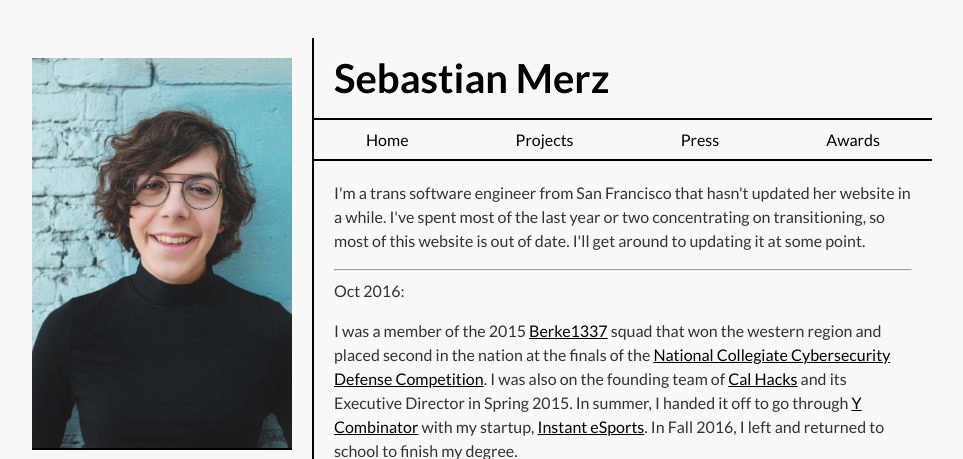
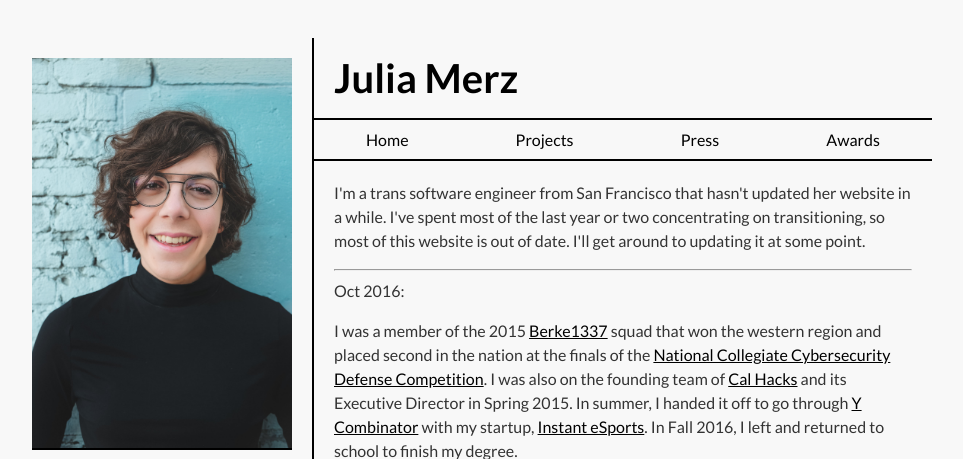
Before and after one commit to JuliaMerz/personal-website, a Flask app: page / in a window 1280 px wide. Shown: the top 459 px of the page, without its empty margins (168-1131 px from the left). Run offline with Flask 2, Linux system fonts and the light colour scheme.

Commit message:
url updates

```diff
--- a/app/templates/base.html
+++ b/app/templates/base.html
@@ -14,7 +14,7 @@
 
     <link type="text/css" media="screen" rel="stylesheet" href="{{
       url_for('static', filename='screen.css') }}" />
-    <title>Sebastian Merz{% block title %}{% endblock %}</title>
+    <title>Julia Merz{% block title %}{% endblock %}</title>
   </head>
   <body>
   <div id="page">
@@ -23,7 +23,7 @@
           <img id="profile" src="{{url_for('static', filename='profile.jpg')}}"></img>
       </div>
         <div id="leftmenu" class="wrapper cutcorner">
-          <!-- Sebastian Merz -->
+          <!-- Julia Merz -->
           <!-- <ul> -->
           <!--   <li><a href="/">Home</a></li> -->
           <!--   <li><a href="/projects">Projects</a></li> -->
@@ -35,7 +35,7 @@
     </div>
   <div id="rightbox">
     <div id="banner" class="wrapper">
-      <h1>Sebastian {% if current_path=="esports" %}<b>'TheSambasti'</b> {% endif -%} Merz</h1>
+      <h1>Julia {% if current_path=="esports" %}<b>'TheSambasti'</b> {% endif -%} Merz</h1>
       <!--<h1>{{ config.TITLE_HTML }} <b>{{ config.TAGLINE }}</b> </h1>--!>
     </div>
 
@@ -76,7 +76,7 @@
   </div>
     <div id="footer" class="wrapper cutcorner">
         Last updated Oct 2016
-            <!-- <a href="http://smerz.io">Sebastian Merz</a> -->
+            <!-- <a href="http://smerz.io">Julia Merz</a> -->
     </div>
 
     </div>
--- a/app/templates/useful_links.html
+++ b/app/templates/useful_links.html
@@ -3,12 +3,12 @@
 <!--     <table class="linktable"> -->
 <!--         <tr> -->
 <!--             <td> -->
-<!--         		<a target="_blank" href="http://www.linkedin.com/in/sebastianmerz">LinkedIn</a> -->
+<!--         		<a target="_blank" href="http://www.linkedin.com/in/juliamerz">LinkedIn</a> -->
 <!--             </td> -->
 <!--         </tr> -->
 <!--         <tr> -->
 <!--             <td> -->
-<!--         		<a target="_blank" href="http://www.github.com/sebastianmerz">GitHub</a> -->
+<!--         		<a target="_blank" href="http://www.github.com/juliamerz">GitHub</a> -->
 <!--             </td> -->
 <!--         </tr> -->
 <!--     </table> -->
@@ -17,13 +17,13 @@
     <h2>Personal Links</h2>
     <ul>
       <li>
-        <a download="SebastianMerzResume.pdf" href="/static/resume.pdf" target="_blank">Resume</a>
+        <a download="JuliaMerzResume.pdf" href="/static/resume.pdf" target="_blank">Resume</a>
       </li>
       <li>
-        		<a target="_blank" href="http://www.linkedin.com/in/sebastianmerz">LinkedIn</a>
+        		<a target="_blank" href="http://www.linkedin.com/in/juliamerz">LinkedIn</a>
       </li>
       <li>
-        		<a target="_blank" href="http://www.github.com/sebastianmerz">GitHub</a>
+        		<a target="_blank" href="http://www.github.com/juliamerz">GitHub</a>
       </li>
       <li>
         		<a target="_blank" href="https://twitter.com/TheSambasti">Twitter</a>
```
